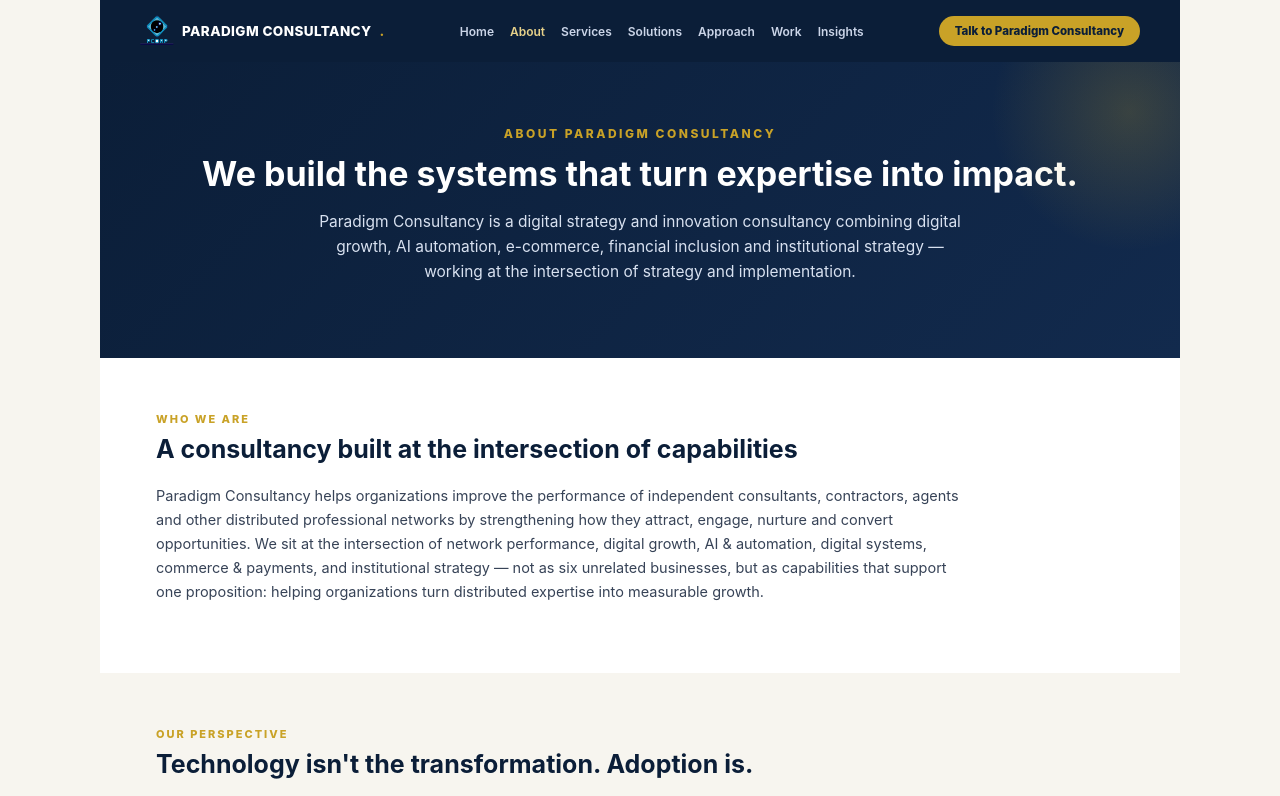
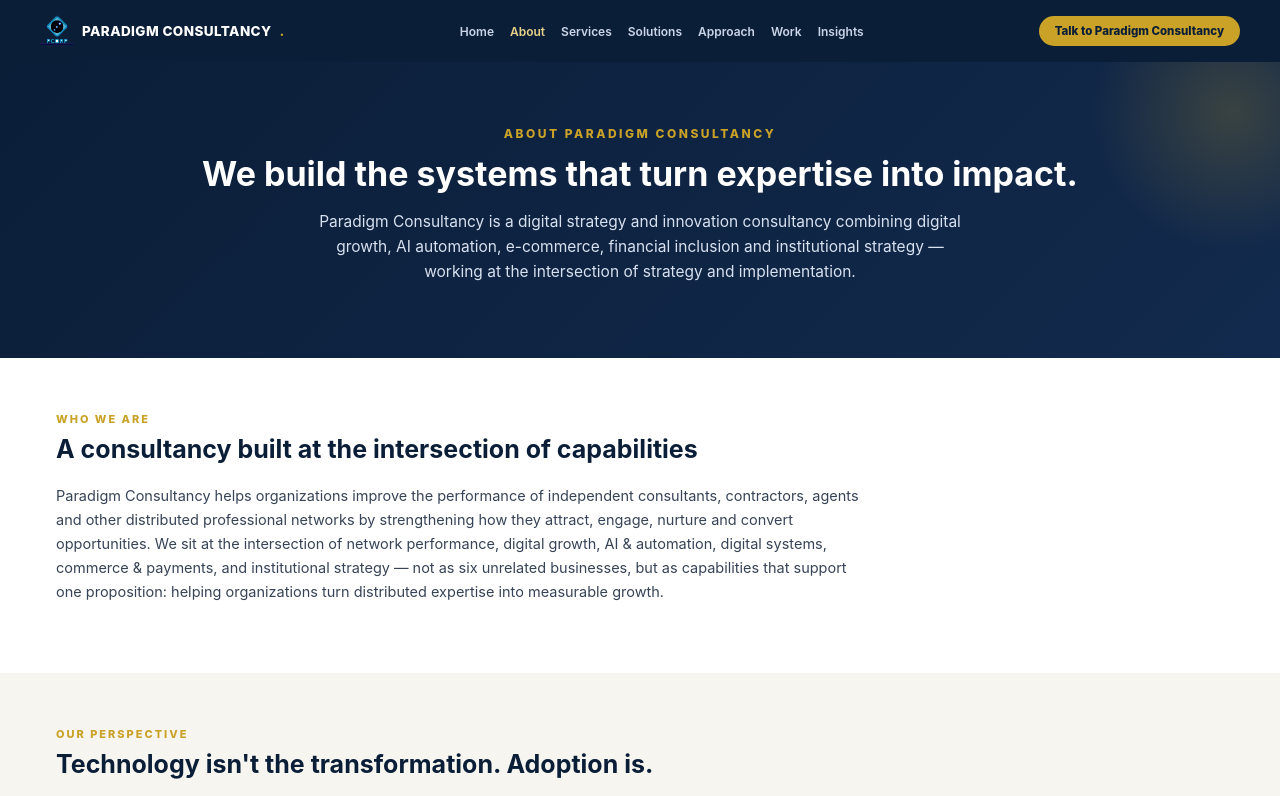
Before and after one commit to msarr1234/paradigm-website, a plain HTML site: page paradigm-about.html in a window 1280 px wide. Shown: the top 796 px of the page. Drawn offline with Linux system fonts and the light colour scheme.

Commit message:
Full-width layout, no margins; more prominent KPI/Approach sections on Home

```diff
--- a/paradigm-about.html
+++ b/paradigm-about.html
@@ -10,9 +10,10 @@
   }
   *{box-sizing:border-box;}
   body{margin:0;font-family:-apple-system,BlinkMacSystemFont,'Segoe UI',Helvetica,Arial,sans-serif;background:var(--paper);color:var(--ink);}
-  .page{max-width:1080px;margin:0 auto;background:var(--white);}
+  .page{width:100%;background:var(--white);}
   a{color:inherit;text-decoration:none;}
-  .nav{display:flex;justify-content:space-between;align-items:center;padding:14px 40px;background:var(--navy);flex-wrap:wrap;gap:10px;}
+  .nav{padding:14px 40px;background:var(--navy);}
+  .nav-inner{display:flex;justify-content:space-between;align-items:center;flex-wrap:wrap;gap:10px;max-width:1220px;margin:0 auto;}
   .nav .logo{display:flex;align-items:center;gap:8px;color:var(--white);font-weight:800;letter-spacing:.4px;font-size:13.5px;}
   .nav .logo img{height:34px;width:34px;object-fit:contain;display:block;}
   .nav .logo span{color:var(--gold);}
@@ -74,6 +75,7 @@
 <div class="page">
 
   <div class="nav">
+    <div class="nav-inner">
       <div class="logo"><img src="assets/pcorp-logo-black-transparent.png" alt="PCORP logo" />PARADIGM CONSULTANCY<span>.</span></div>
       <div class="links">
         <a href="paradigm-home.html">Home</a>
@@ -85,6 +87,7 @@
         <a href="paradigm-insights.html">Insights</a>
       </div>
       <a class="nav-cta" href="paradigm-contact.html">Talk to Paradigm Consultancy</a>
+    </div>
   </div>
 
   <div class="hero">
```
Lines whose indentation alone changed are shown as unchanged.
